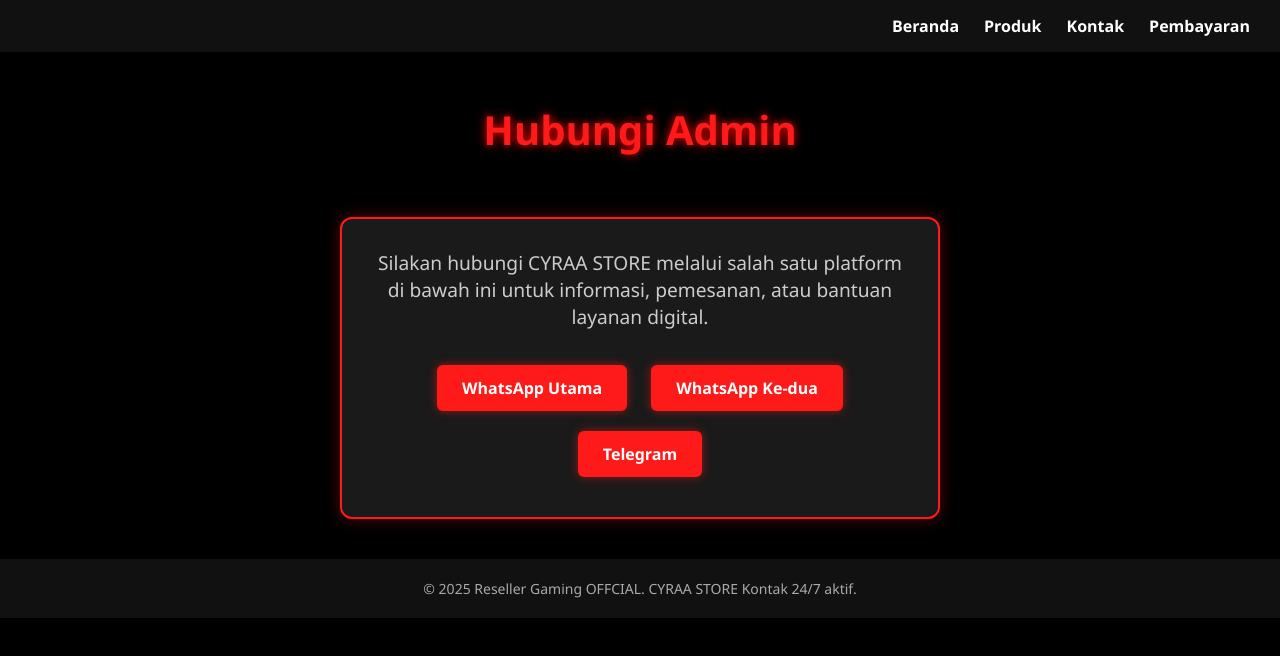
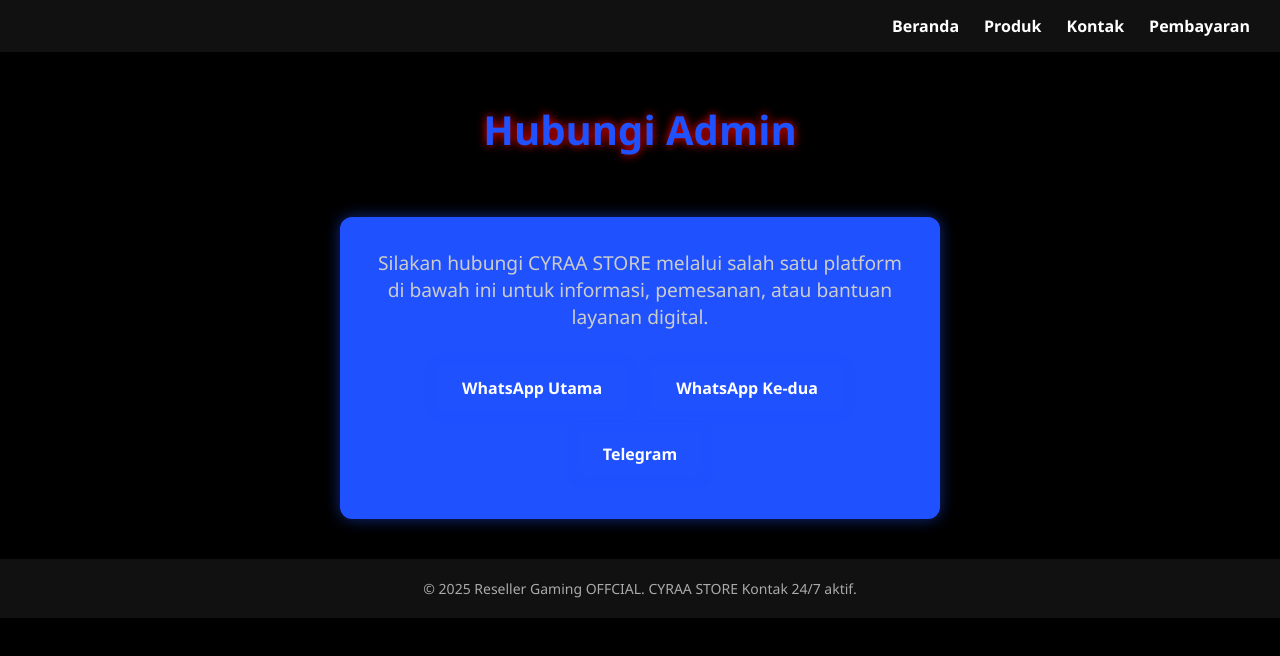
Before and after one commit to ResellerGaming/CYRAA-STORE, a plain HTML site: page kontak.html in a window 1280 px wide. Drawn offline with Linux system fonts and the light colour scheme.

Commit message:
Update kontak.html

```diff
--- a/kontak.html
+++ b/kontak.html
@@ -32,7 +32,7 @@
     }
 
     nav a:hover {
-      color: #ff1a1a;
+      color: #1F51FF;
     }
 
     header {
@@ -42,7 +42,7 @@
 
     header h1 {
       font-size: 2.5em;
-      color: #ff1a1a;
+      color: #1F51FF;
       text-shadow: 0 0 10px red;
     }
 
@@ -50,11 +50,11 @@
       max-width: 600px;
       margin: 40px auto;
       padding: 30px;
-      background: #1a1a1a;
-      border: 2px solid #ff1a1a;
+      background: #1F51FF;
+      border: 2px solid #1F51FF;
       border-radius: 12px;
       text-align: center;
-      box-shadow: 0 0 15px #ff1a1a55;
+      box-shadow: 0 0 15px #1F51FF80;
     }
 
     .contact-box p {
@@ -67,18 +67,18 @@
       display: inline-block;
       margin: 10px;
       padding: 12px 25px;
-      background: #ff1a1a;
+      background: #1F51FF;
       color: white;
       font-weight: bold;
       border-radius: 6px;
       text-decoration: none;
       transition: 0.3s;
-      box-shadow: 0 0 10px #ff1a1a88;
+      box-shadow: 0 0 10px #1F51FF80;
     }
 
     .contact-box a.button:hover {
       background: #fff;
-      color: #ff1a1a;
+      color: #1F51FF;
     }
 
     footer {
@@ -94,7 +94,7 @@
   width: 100%;
   height: 100%;
   background: #000;
-  color: red;
+  color: #1F51FF;
   display: flex;
   align-items: center;
   justify-content: center;
```
